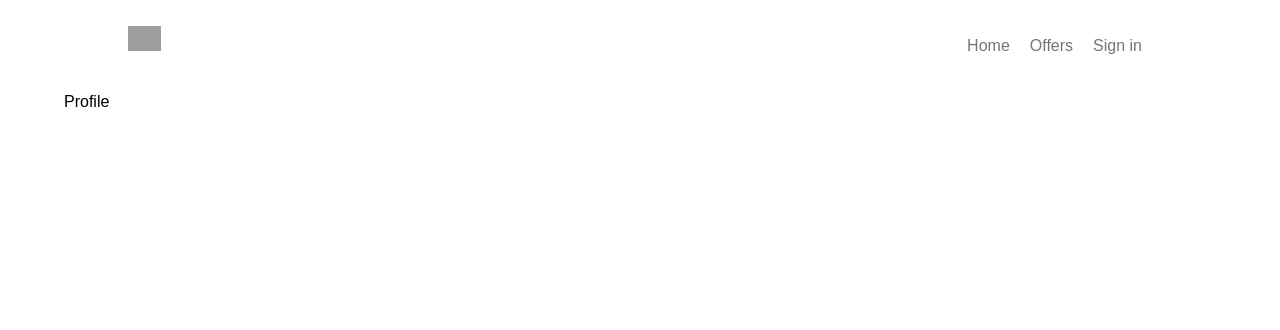
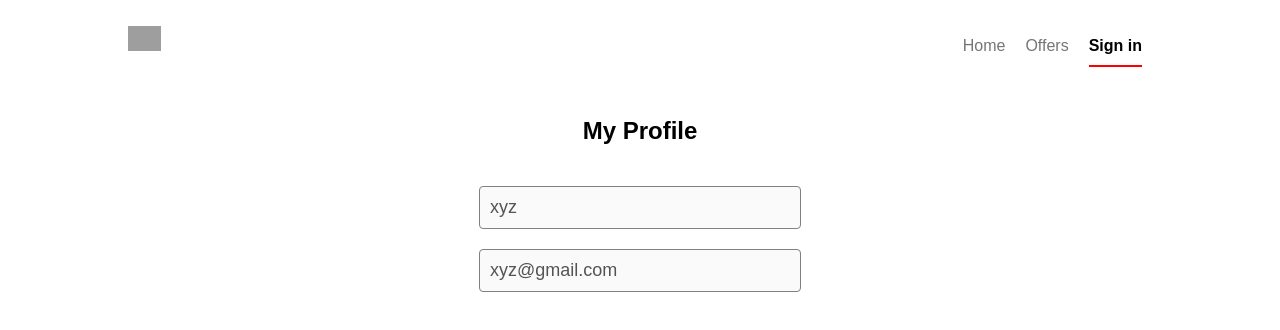
Before and after one commit to srujan-landeri/realtor-clone-react, a React (Vite) app: page /profile in a window 1280 px wide. Shown: the top 330 px of the page. Built offline with nearby package versions, Linux system fonts and the light colour scheme; grey boxes are pictures that could not be loaded.

Commit message:
3 files modified

```diff
--- a/src/components/Navigation.jsx
+++ b/src/components/Navigation.jsx
@@ -35,7 +35,8 @@ export default function Navigation() {
             className={
               location === 'sign-in' ||
               location === 'sign-up' ||
-              location === 'forgot-password'
+              location === 'forgot-password' ||
+              location === "profile"
                 ? 'nav-active-link pointer'
                 : ' pointer'
             }
--- a/src/pages/Profile.jsx
+++ b/src/pages/Profile.jsx
@@ -1,5 +1,30 @@
 import React from 'react';
 
 export default function Profile() {
-  return <div>Profile</div>;
+  const [formData, setFormData] = React.useState({
+    name: 'xyz',
+    email: 'xyz@gmail.com',
+  });
+  return (
+    <div className="signin-container">
+      <h2 className="prof-heading">My Profile</h2>
+
+      <form action="" className="signin m-auto form flex">
+        <input
+          disabled
+          className="form-input prof-input"
+          type="text"
+          name="name"
+          value={formData.name}
+        />
+        <input
+          disabled
+          className="form-input prof-input"
+          type="email"
+          name="email"
+          value={formData.email}
+        />
+      </form>
+    </div>
+  );
 }
--- a/style.css
+++ b/style.css
@@ -11,6 +11,9 @@
 }
 .pointer {
   cursor: pointer;
+}
+.m-auto {
+  margin: auto;
 }
 
 /* navigation design */
@@ -141,3 +144,17 @@
   background-color: white;
   border-radius: 50%;
 }
+
+/*profile styles*/
+
+.prof-heading {
+  text-align: center;
+}
+
+.prof-input {
+  font-size: 18px;
+  width: 300px;
+  padding: 10px;
+  margin-block: 10px;
+  border: 1px gray solid;
+}
```
